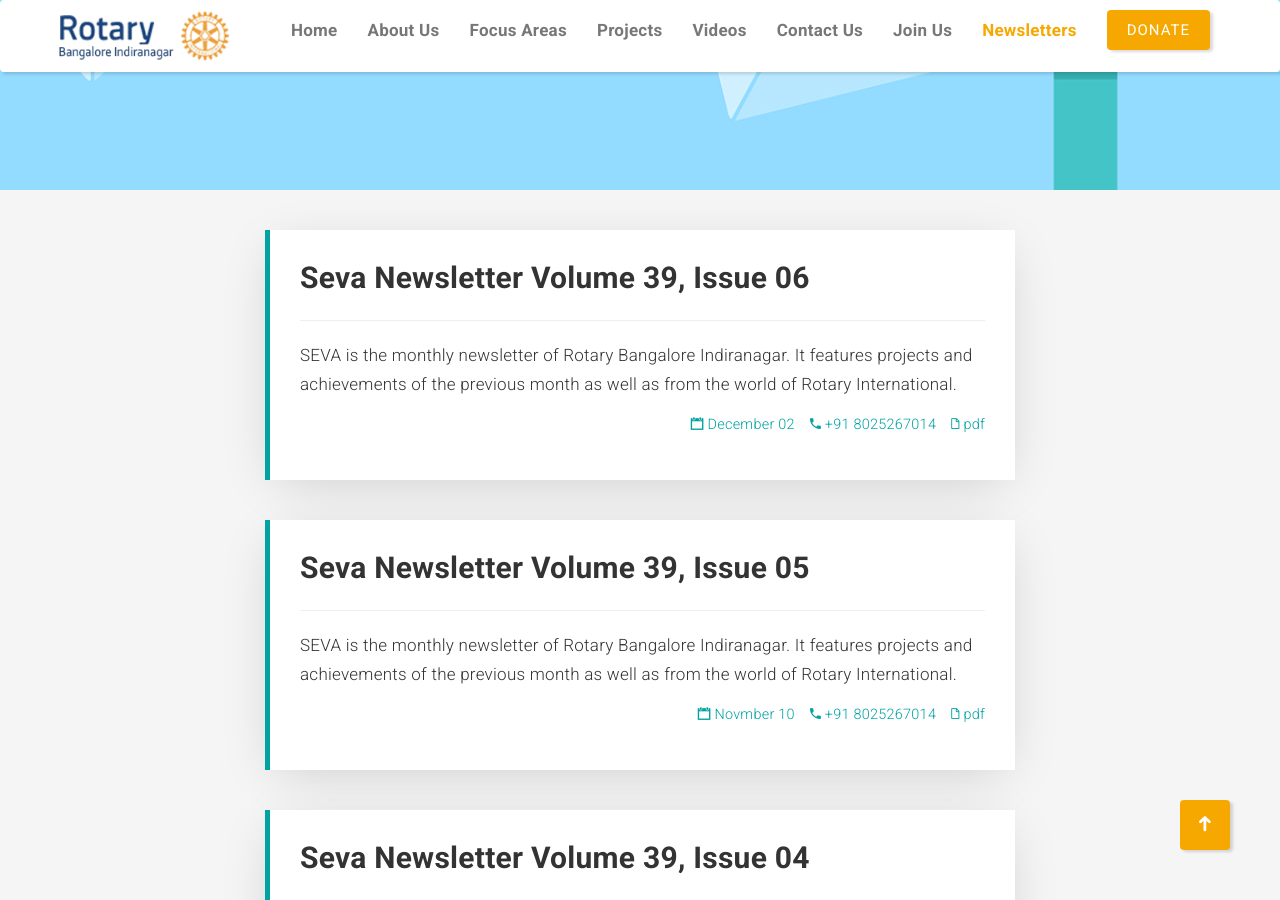
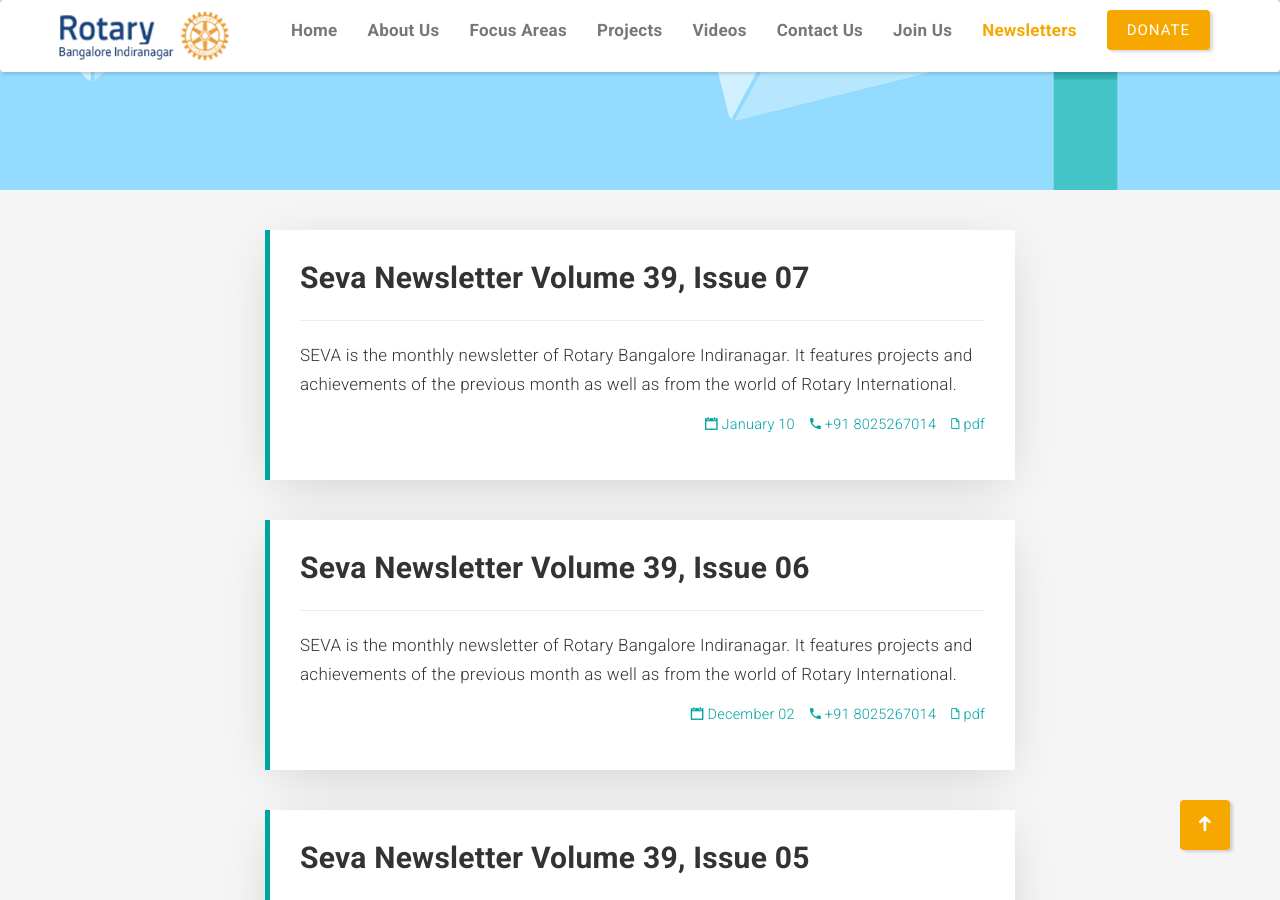
Before and after one commit to sharathdt/rtry, a Jekyll site: the page built from newsletters.html, in a window 1280 px wide and 900 px high, scrolled down 396 px. Built offline with Jekyll 4.4.1, drawn with Linux system fonts in a browser that asks for light colours; some web fonts are replaced.

Commit message:
add new newsletter

```diff
--- a/_data/newsletters.yml
+++ b/_data/newsletters.yml
@@ -145,3 +145,10 @@
   contact: "+91 8025267014"
   id: dec-02
   pdf: SEVA-Vol-39-Issue-06.pdf
+
+- title: Seva Newsletter Volume 39, Issue 07
+  description: "SEVA is the monthly newsletter of Rotary Bangalore Indiranagar. It features projects and achievements of the previous month as well as from the world of Rotary International."
+  date: January 10
+  contact: "+91 8025267014"
+  id: jan-10
+  pdf: SEVA-Vol-39-Issue-07.pdf
```
Also changed, not shown: 1 other file.
